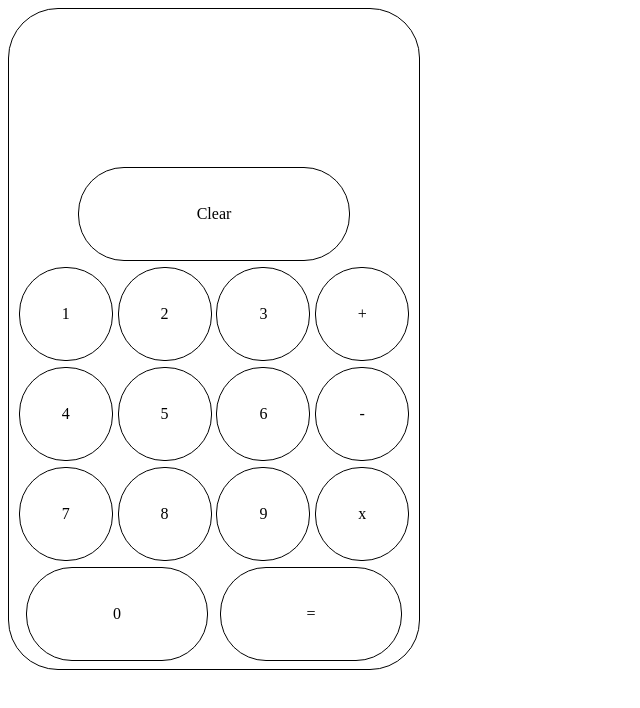
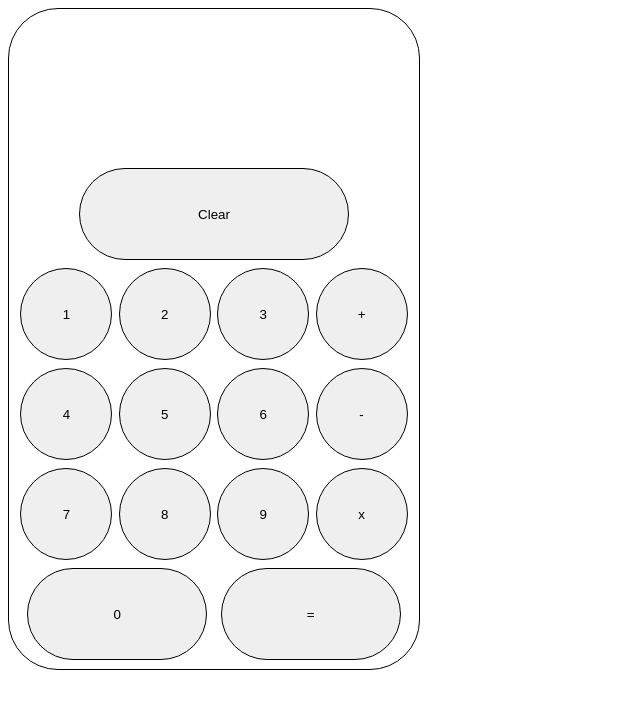
Before and after one commit to slyalchemist/simple-calculator, a plain HTML site: page index.html in a window 1280 px wide. Shown: the whole page, without its empty margins (0-640 px from the left). Drawn offline with Linux system fonts and the light colour scheme.

Commit message:
Change divs to buttons for UI calculator

```diff
--- a/index.html
+++ b/index.html
@@ -12,29 +12,29 @@
             <div class="display"></div>
             <div class="buttons">
                 <div class="row">
-                    <div class="button clear">Clear</div>
+                    <button class="button clear">Clear</button>
                 </div>
                 <div class="row">
-                    <div class="button number one">1</div>
-                    <div class="button number two">2</div>
-                    <div class="button number three">3</div>
-                    <div class="button operator add">+</div>
+                    <button class="button number one">1</button>
+                    <button class="button number two">2</button>
+                    <button class="button number three">3</button>
+                    <button class="button operator add">+</button>
                 </div>
                 <div class="row">
-                    <div class="button number four">4</div>
-                    <div class="button number five">5</div>
-                    <div class="button number six">6</div>
-                    <div class="button operator subtract">-</div>
+                    <button class="button number four">4</button>
+                    <button class="button number five">5</button>
+                    <button class="button number six">6</button>
+                    <button class="button operator subtract">-</button>
                 </div>
                 <div class="row">
-                    <div class="button number seven">7</div>
-                    <div class="button number eight">8</div>
-                    <div class="button number nine">9</div>
-                    <div class="button operator multiply">x</div>
+                    <button class="button number seven">7</button>
+                    <button class="button number eight">8</button>
+                    <button class="button number nine">9</button>
+                    <button class="button operator multiply">x</button>
                 </div>
                 <div class="row">
-                    <div class="button number zero">0</div>
-                    <div class="button operator operate">=</div>
+                    <button class="button number zero">0</button>
+                    <button class="button operator operate">=</button>
                 </div>
             </div>
         </div>
--- a/script.js
+++ b/script.js
@@ -2,6 +2,7 @@ let input1;
 let input2;
 let result;
 let operator;
+let displayValue;
 
 function add(input1, input2){
     result = input1 + input2;
@@ -44,3 +45,5 @@ function operate(input1, input2, operator){
             break;
     }
 }
+
+const disp = document.querySelector()
```
